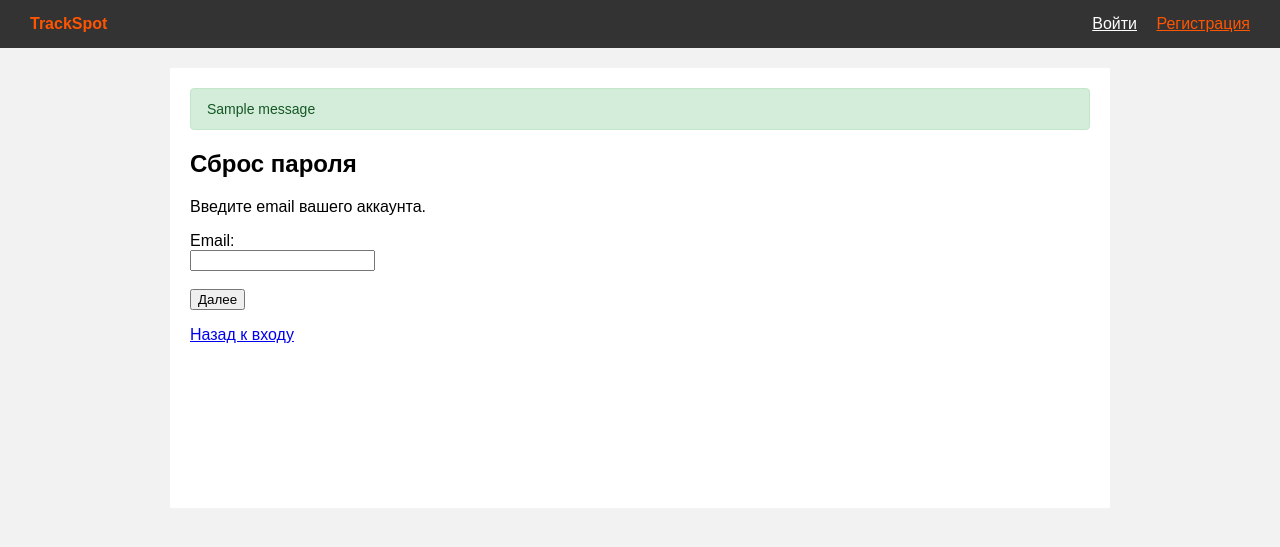
After one commit to Rovell72/TrackSpot, a Django app: page /users/password-reset/ in a window 1280 px wide. The commit adds this page. Shown: the top 547 px of the page. Run offline with Django 5.2, Linux system fonts and the light colour scheme; tables that the repository leaves empty hold one stand-in row (values such as "Sample post"); one stand-in notice (Sample message) is shown.

Commit message:
Implement initial migrations and create models for tracks and users
- Added initial migration for tracks with fields: title, description, cover, audio_file, created_at, and author.
- Created views for uploading, editing, and deleting tracks with appropriate permissions.
- Implemented user registration, profile management, and password reset functionalities.
- Established relationships between user profiles and tracks.
- Updated role choices for user profiles to include listener, artist, and admin.
- Added necessary forms for user registration and profile updates.
- Created admin configurations for managing user profiles.

```diff
--- a/SoundCloud/static/style.css
+++ b/SoundCloud/static/style.css
@@ -18,3 +18,29 @@ main {
     padding: 20px;
     min-height: 400px;
 }
+
+/* Messages */
+#messages {
+    margin-bottom: 20px;
+}
+.message {
+    padding: 12px 16px;
+    border-radius: 4px;
+    margin-bottom: 8px;
+    font-size: 14px;
+}
+.message.success {
+    background: #d4edda;
+    color: #155724;
+    border: 1px solid #c3e6cb;
+}
+.message.error {
+    background: #f8d7da;
+    color: #721c24;
+    border: 1px solid #f5c6cb;
+}
+.message.info {
+    background: #d1ecf1;
+    color: #0c5460;
+    border: 1px solid #bee5eb;
+}
--- a/SoundCloud/templates/base.html
+++ b/SoundCloud/templates/base.html
@@ -5,6 +5,7 @@
     <meta charset="UTF-8">
     <title>TrackSpot</title>
     <link rel="stylesheet" href="{% static 'style.css' %}">
+    <meta name="csrf-token" content="{{ csrf_token }}">
 </head>
 <body>
     <header style="display: flex; justify-content: space-between; align-items: center;">
@@ -25,6 +26,13 @@
     </header>
 
     <main>
+        {% if messages %}
+            <div id="messages">
+                {% for message in messages %}
+                    <div class="message {{ message.tags }}">{{ message }}</div>
+                {% endfor %}
+            </div>
+        {% endif %}
         {% block content %}
         {% endblock %}
     </main>
--- a/SoundCloud/templates/users/login.html
+++ b/SoundCloud/templates/users/login.html
@@ -6,5 +6,5 @@
         {{ form.as_p }}
         <button type="submit">Войти</button>
     </form>
-    <p><a href="#">Забыли пароль ?</a></p>
+    <p><a href="{% url 'password_reset' %}">Забыли пароль?</a></p>
 {% endblock %}
--- /dev/null
+++ b/SoundCloud/templates/users/password_reset.html
@@ -0,0 +1,12 @@
+{% extends 'base.html' %}
+{% block content %}
+    <h2>Сброс пароля</h2>
+    <p>Введите email вашего аккаунта.</p>
+    <form method="POST">
+        {% csrf_token %}
+        <label>Email:</label><br>
+        <input type="email" name="email" required><br><br>
+        <button type="submit">Далее</button>
+    </form>
+    <p><a href="{% url 'login' %}">Назад к входу</a></p>
+{% endblock %}
--- /dev/null
+++ b/SoundCloud/templates/users/password_reset_complete.html
@@ -0,0 +1,6 @@
+{% extends 'base.html' %}
+{% block content %}
+    <h2>Пароль изменён</h2>
+    <p>Ваш пароль успешно обновлён.</p>
+    <p><a href="{% url 'login' %}">Войти с новым паролем</a></p>
+{% endblock %}
--- /dev/null
+++ b/SoundCloud/templates/users/password_reset_done.html
@@ -0,0 +1,6 @@
+{% extends 'base.html' %}
+{% block content %}
+    <h2>Проверьте почту</h2>
+    <p>Если аккаунт с таким email существует, мы отправили инструкции для сброса пароля.</p>
+    <p><a href="{% url 'login' %}">Вернуться к входу</a></p>
+{% endblock %}
--- a/SoundCloud/tracks/views.py
+++ b/SoundCloud/tracks/views.py
@@ -1,6 +1,7 @@
 from django.shortcuts import render, redirect, get_object_or_404
 from django.contrib.auth.decorators import login_required
 from django.http import HttpResponseForbidden
+from django.contrib import messages
 from .models import Track
 from .forms import TrackForm
 
@@ -15,6 +16,7 @@ def upload_track(request):
             track = form.save(commit=False)
             track.author = request.user
             track.save()
+            messages.success(request, 'Трек загружен!')
             return redirect('home')
     else:
         form = TrackForm()
@@ -31,6 +33,7 @@ def edit_track(request, pk):
         form = TrackForm(request.POST, request.FILES, instance=track)
         if form.is_valid():
             form.save()
+            messages.success(request, 'Трек обновлён.')
             return redirect('home')
     else:
         form = TrackForm(instance=track)
@@ -45,6 +48,7 @@ def delete_track(request, pk):
 
     if request.method == 'POST':
         track.delete()
+        messages.success(request, 'Трек удалён.')
         return redirect('home')
 
     return render(request, 'tracks/track_confirm_delete.html', {'track': track})
--- a/SoundCloud/users/urls.py
+++ b/SoundCloud/users/urls.py
@@ -7,4 +7,7 @@ urlpatterns = [
     path('login/', auth_views.LoginView.as_view(template_name='users/login.html'), name='login'),
     path('logout/', auth_views.LogoutView.as_view(next_page='home'), name='logout'),
     path('profile/', views.profile, name='profile'),
+
+    path('password-reset/', views.password_reset_request, name='password_reset'),
+    path('password-reset/set/', views.password_reset_set, name='password_reset_set'),
 ]
--- a/SoundCloud/users/views.py
+++ b/SoundCloud/users/views.py
@@ -1,6 +1,8 @@
 from django.shortcuts import render, redirect
 from django.contrib.auth import login
 from django.contrib.auth.decorators import login_required
+from django.contrib.auth.models import User
+from django.contrib import messages
 from .forms import UserRegisterForm, UserUpdateForm, ProfileUpdateForm
 
 def register(request):
@@ -9,6 +11,7 @@ def register(request):
         if form.is_valid():
             user = form.save()
             login(request, user)
+            messages.success(request, 'Аккаунт создан! Добро пожаловать.')
             return redirect('home')
     else:
         form = UserRegisterForm()
@@ -23,6 +26,7 @@ def profile(request):
         if u_form.is_valid() and p_form.is_valid():
             u_form.save()
             p_form.save()
+            messages.success(request, 'Профиль обновлён.')
             return redirect('profile')
     else:
         u_form = UserUpdateForm(instance=request.user)
@@ -33,3 +37,40 @@ def profile(request):
         'p_form': p_form
     }
     return render(request, 'users/profile.html', context)
+
+
+def password_reset_request(request):
+    if request.method == 'POST':
+        email = request.POST.get('email', '').strip().lower()
+        try:
+            user = User.objects.get(email__iexact=email)
+            request.session['reset_user_id'] = user.id
+            return redirect('password_reset_set')
+        except User.DoesNotExist:
+            messages.error(request, 'Пользователь с таким email не найден.')
+    return render(request, 'users/password_reset.html')
+
+
+def password_reset_set(request):
+    user_id = request.session.get('reset_user_id')
+    if not user_id:
+        return redirect('password_reset')
+
+    try:
+        user = User.objects.get(id=user_id)
+    except User.DoesNotExist:
+        request.session.pop('reset_user_id', None)
+        return redirect('password_reset')
+
+    if request.method == 'POST':
+        pwd1 = request.POST.get('password1', '')
+        pwd2 = request.POST.get('password2', '')
+        if pwd1 and pwd1 == pwd2:
+            user.set_password(pwd1)
+            user.save()
+            request.session.pop('reset_user_id', None)
+            messages.success(request, 'Пароль изменён. Войдите с новым паролем.')
+            return redirect('login')
+        messages.error(request, 'Пароли не совпадают или пустые.')
+
+    return render(request, 'users/password_reset_set.html', {'user': user})
```
Also changed, not shown: SoundCloud/templates/users/password_reset_confirm.html (added, +9 -0 lines), SoundCloud/templates/users/password_reset_set.html (added, +13 -0 lines), SoundCloud/db.sqlite3.
